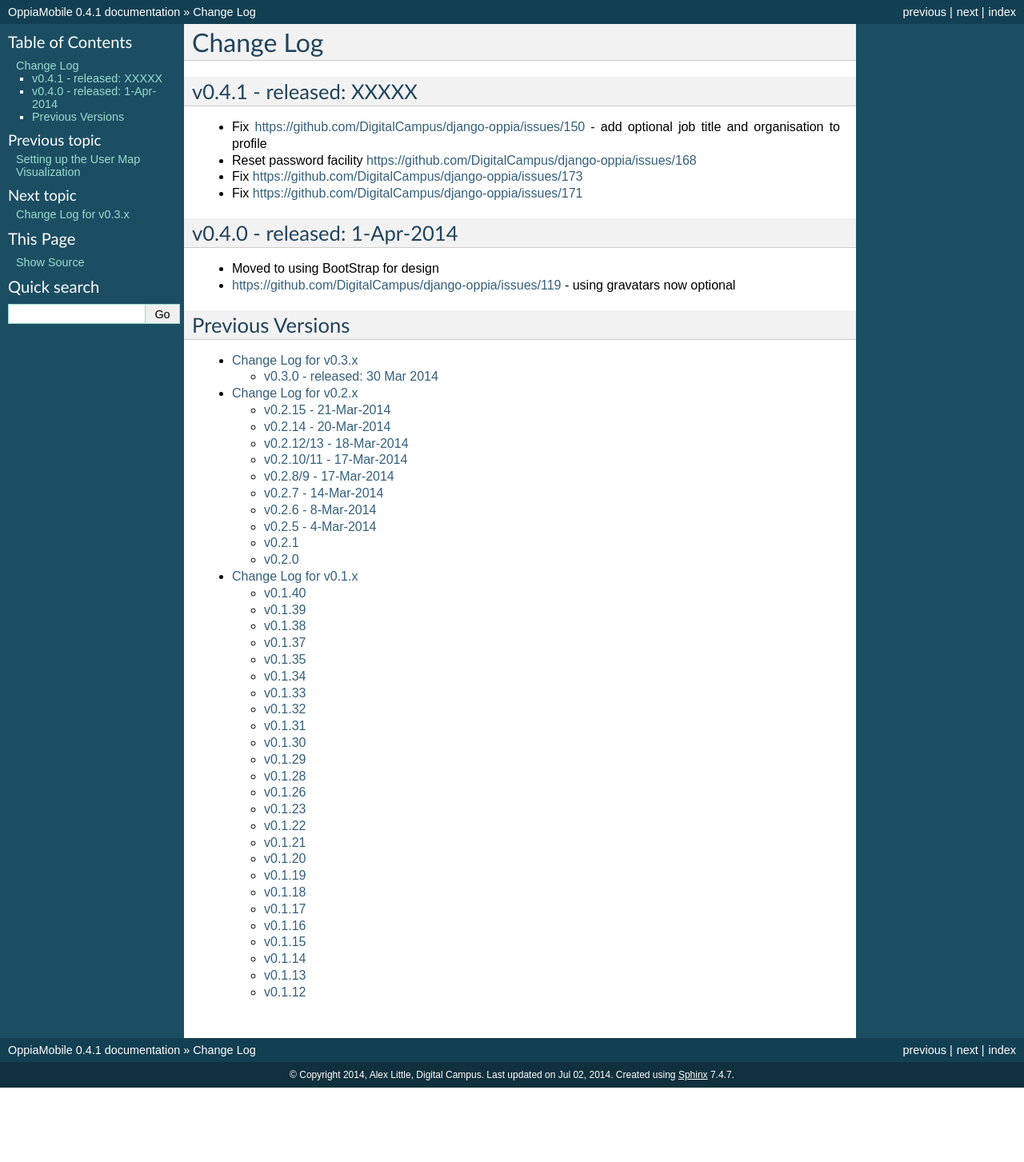
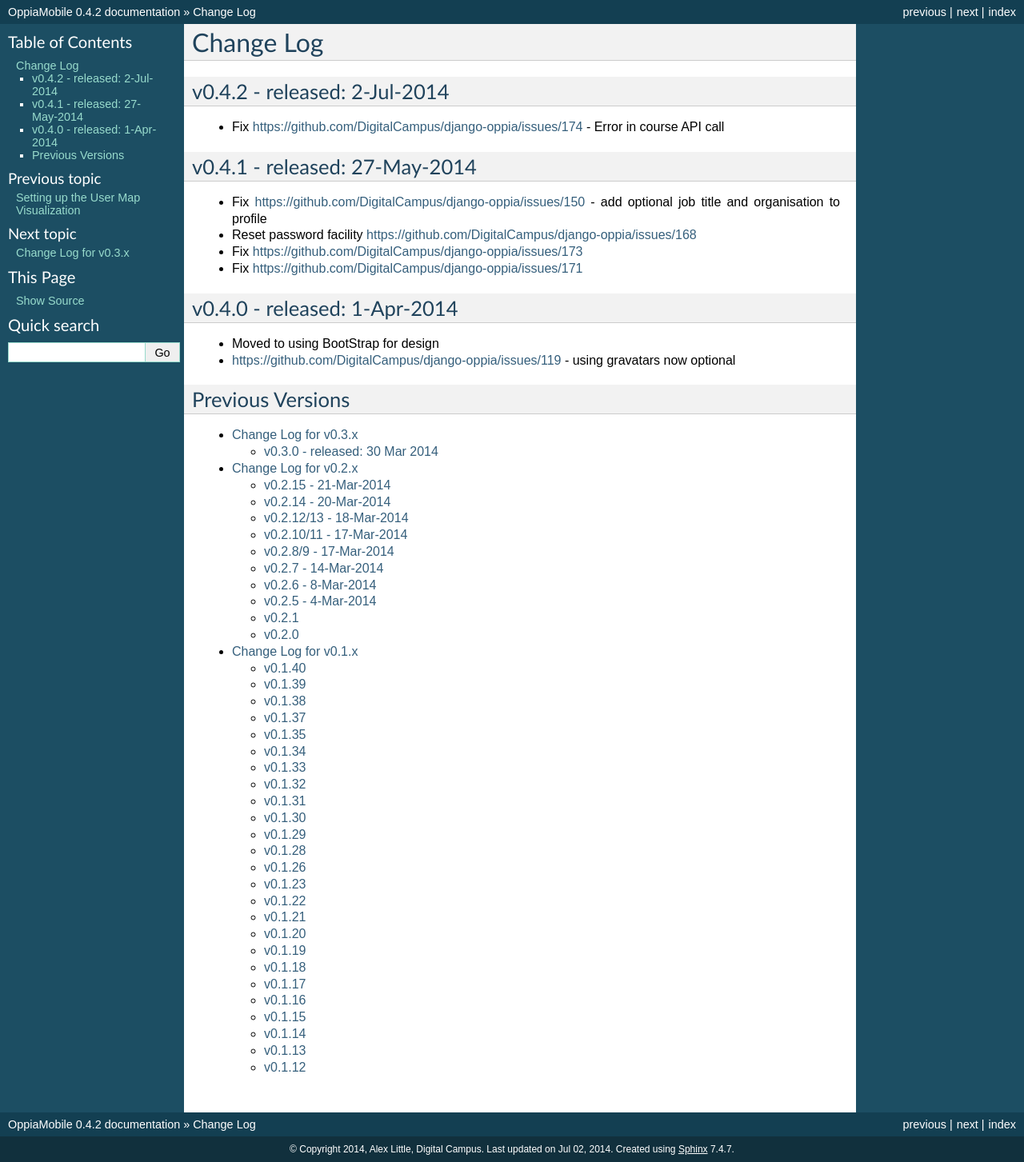
Before and after one commit to DigitalCampus/django-oppia, a Sphinx documentation site: the page built from docs/changelog.rst, in a window 1280 px wide. Shown: the whole page at 80% size. Built offline with Sphinx 7.4.7, drawn with Linux system fonts in a browser that asks for light colours; the version number is read from the project's files by our own code; before the commit the page ends 1360 px from its top, so only the background shows below that.

Commit message:
new version no

```diff
--- a/docs/changelog.rst
+++ b/docs/changelog.rst
@@ -1,7 +1,11 @@
 Change Log
 ============
 
-v0.4.1 - released: XXXXX
+v0.4.2 - released: 2-Jul-2014
+----------------------------
+* Fix https://github.com/DigitalCampus/django-oppia/issues/174 - Error in course API call
+
+v0.4.1 - released: 27-May-2014
 ----------------------------
 * Fix https://github.com/DigitalCampus/django-oppia/issues/150 - add optional job title and organisation to profile
 * Reset password facility https://github.com/DigitalCampus/django-oppia/issues/168
--- a/docs/conf.py
+++ b/docs/conf.py
@@ -56,9 +56,9 @@
 # built documents.
 #
 # The short X.Y version.
-version = '0.4.1'
+version = '0.4.2'
 # The full version, including alpha/beta/rc tags.
-release = '0.4.1'
+release = '0.4.2'
 
 # The language for content autogenerated by Sphinx. Refer to documentation
 # for a list of supported languages.
--- a/oppia/__init__.py
+++ b/oppia/__init__.py
@@ -1 +1 @@
-VERSION = (0, 4, 1, 'beta', 0)
+VERSION = (0, 4, 2, 'beta', 0)
--- a/setup.py
+++ b/setup.py
@@ -8,7 +8,7 @@
 
 setup(
     name='django-oppia',
-    version='0.4.1',
+    version='0.4.2',
     packages=['oppia',
               'oppia.quiz',
               'oppia.api',
```
